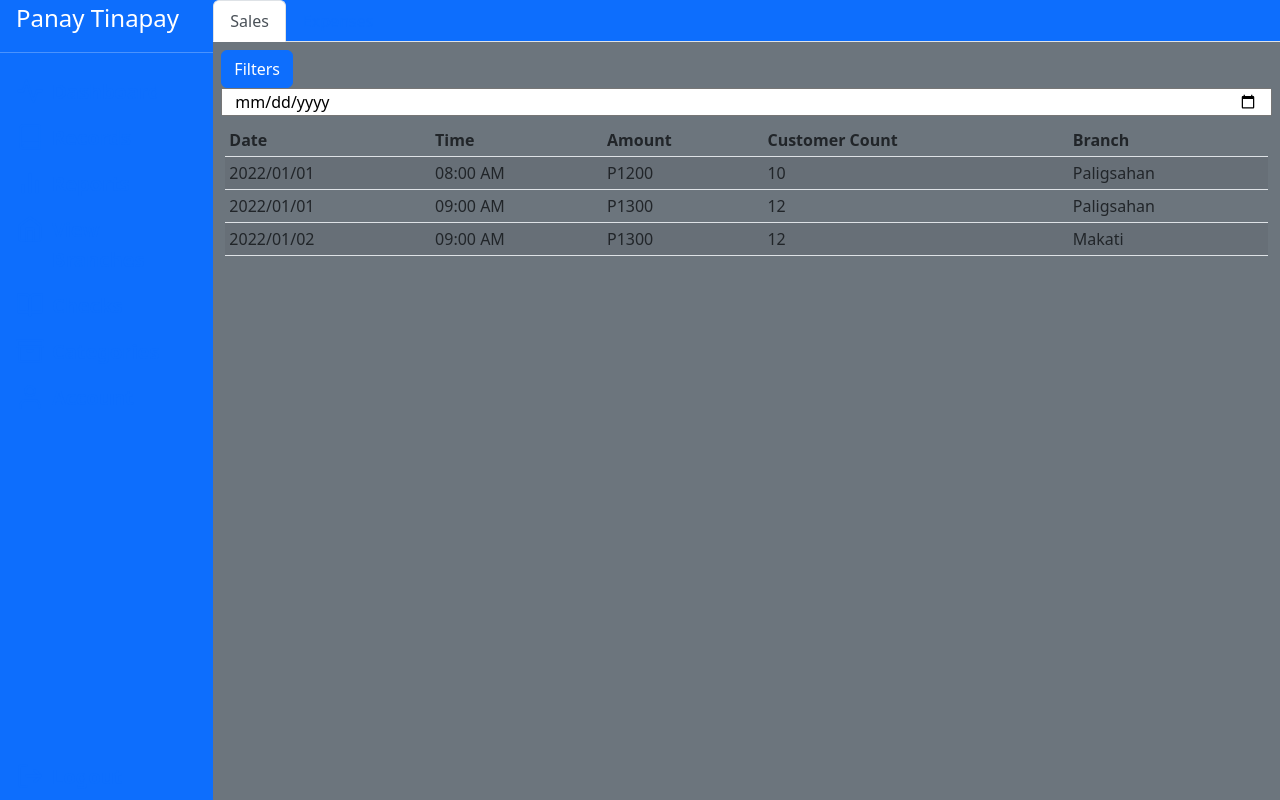
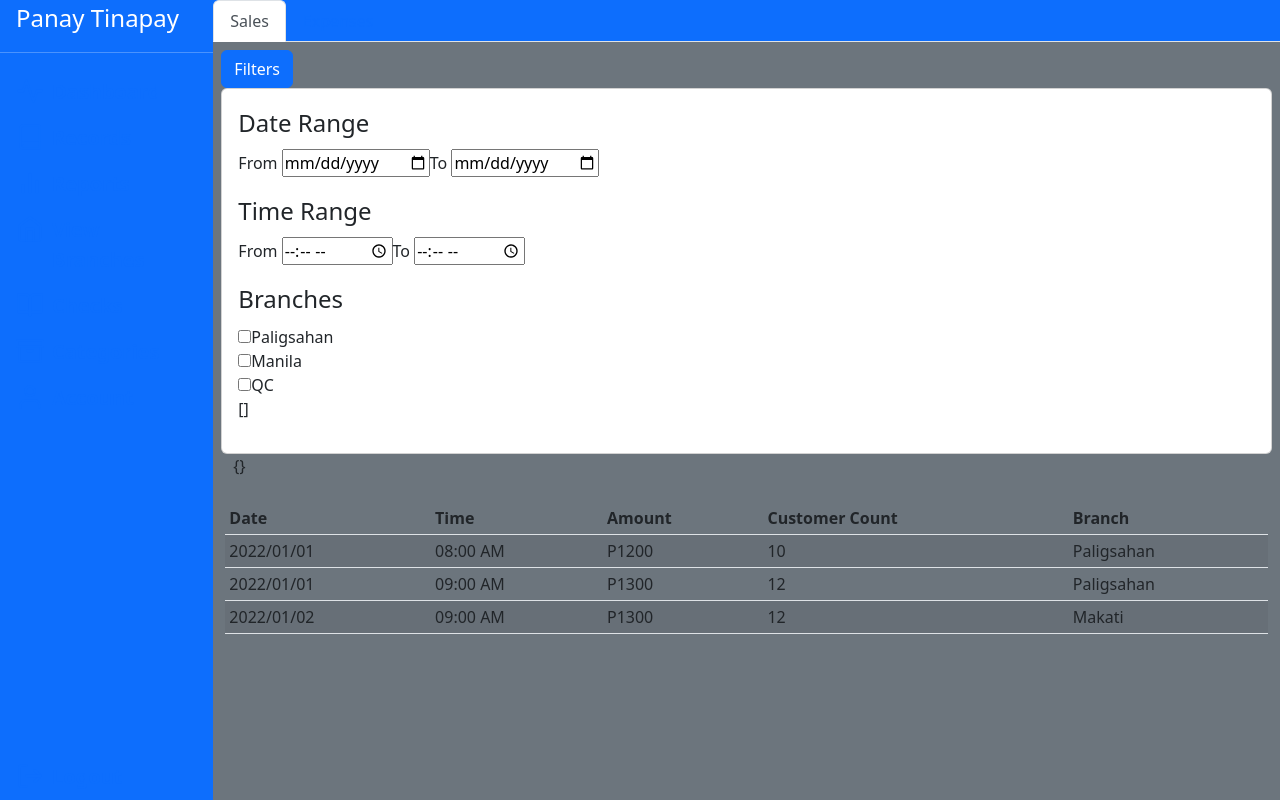
Before and after one commit to jerichosy/CSSWENG-Team-3, a Vue app in the folder panay-app/: page /admin/records/sales in a window 1280 px wide. Built offline with nearby package versions, Linux system fonts and the light colour scheme.

Commit message:
setup structure for sending filter properties to parent component

```diff
--- a/panay-app/src/components/admin/records/FilterMenu.vue
+++ b/panay-app/src/components/admin/records/FilterMenu.vue
@@ -11,15 +11,24 @@ export default {
             branchOptions: [{branchName: "Paligsahan"}, {branchName: "Manila"}, {branchName: "QC"}],
             categoryOptions: [{title: "Salary"}, {title: "Grocery"}, {title: "Utilities"},
                             {title: "Food"}, {title: "Gasul"}, {title: "Bakery Items"},
-                            {title: "Rent"}, {title: "Misc."}, {title: "Taxes"}]
-
+                            {title: "Rent"}, {title: "Misc."}, {title: "Taxes"}],
+            filters: {}
         }
     },
+    watch: {
+        filters: {
+            handler(newFilter) {
+                this.$emit('updateFilter', newFilter)
+            },
+            deep: true
+        }
+
+    },
     components: {
-    FilterDropdown,
-    FilterCheckboxDropdown,
-    FilterOptions
-}
+        FilterDropdown,
+        FilterCheckboxDropdown,
+        FilterOptions
+    }
 }
 </script>
 
@@ -32,7 +41,9 @@ export default {
     </div>
 
     <FilterOptions  :branch-options="this.branchOptions"
-                    :category-options="this.categoryOptions"/>
+                    :category-options="this.categoryOptions"
+                    @update-filter="(newFilters) => this.filters = newFilters"
+                    />
 </template>
 
 <style scoped>
--- a/panay-app/src/components/admin/records/FilterOptions.vue
+++ b/panay-app/src/components/admin/records/FilterOptions.vue
@@ -2,16 +2,9 @@
 import FilterCheckboxDropdown from './FilterCheckboxDropdown.vue';
 
 export default {
-    data() {
-        return {
-            dateFrom: '',
-            dateTo: '',
-            timeFrom: '',
-            timeTo: '',
-            checkedBranches: [],
-            checkedCategories: [],
-            itemSearch: ''
-        }
+
+    components: {
+        FilterCheckboxDropdown
     },
 
     props: {
@@ -19,8 +12,28 @@ export default {
         categoryOptions: {type: Array}
     },
 
-    components: {
-        FilterCheckboxDropdown
+    data() {
+        return {
+            filters: {
+                dateFrom: '',
+                dateTo: '',
+                timeFrom: '',
+                timeTo: '',
+                itemSearch: '',
+                checkedBranches: [],
+                checkedCategories: []
+            }
+        }
+    },
+
+    watch: {
+        filters: {
+            handler(newFilter) {
+                this.$emit('updateFilter', newFilter)
+            },
+            deep: true
+        }
+
     },
 
     computed: {
@@ -41,32 +54,44 @@ export default {
     methods: {
         formatDate(date) {
             return date.replace(/-/g, '/' )
+        },
+        formatTime(time) {
+            if (time) {
+                return new Date('1970-01-01T' + time + 'Z')
+                .toLocaleTimeString('en-US',
+                    {timeZone:'UTC',hour12:true,hour:'numeric',minute:'numeric'}
+                );
+            }
+        },
+        updateFilters() {
+            this.$emit('updateFilters', filters)
         }
     }
 }
 </script>
 
 <template>
-    <div class="collapse" id="filterForm" v-if="isSales">
+    <div class="collapse show" id="filterForm" v-if="isSales">
         <div class="card card-body">
             <fieldset>
                 <legend>Date Range</legend>
-                <label for="date-from">From</label> <input type="date" name="date-from" id="date-from" v-model="dateFrom">
-                <label for="date-to">To</label> <input type="date" name="date-to" id="date-to" v-model="dateTo">
-                <p>{{this.formatDate(dateFrom)}} {{this.formatDate(dateTo)}}</p>
+                <label for="date-from">From</label> <input type="date" name="date-from" id="date-from" v-model="filters.dateFrom">
+                <label for="date-to">To</label> <input type="date" name="date-to" id="date-to" v-model="filters.dateTo">
+                <p>{{this.formatDate(this.filters.dateFrom)}} {{this.formatDate(this.filters.dateTo)}}</p>
             </fieldset>
             <fieldset>
                 <legend>Time Range</legend>
-                <label for="time-from">From</label> <input type="time" name="time-from" id="time-from" v-model="timeFrom" >
-                <label for="time-to">To</label> <input type="time" name="time-to" id="time-to" v-model="timeTo" >
-                <p>{{timeFrom}} {{timeTo}}</p>
+                <label for="time-from">From</label> <input type="time" name="time-from" id="time-from" v-model="filters.timeFrom" >
+                <label for="time-to">To</label> <input type="time" name="time-to" id="time-to" v-model="filters.timeTo" >
+                <p>{{formatTime(filters.timeFrom)}} {{formatTime(filters.timeTo)}}</p>
             </fieldset>
             <fieldset>
                 <legend>Branches</legend>
                 <div v-for="branch in branchOptions">
-                    <input type="checkbox" name="branches" :id="branch.branchName.toLowerCase()" :value="branch.branchName" v-model="checkedBranches" />
+                    <input type="checkbox" name="branches" :id="branch.branchName.toLowerCase()" :value="branch.branchName" v-model="filters.checkedBranches" />
                     <label :for="branch.branchName.toLowerCase()">{{branch.branchName}}</label>
                 </div>
+                <p>{{filters.checkedBranches}}</p>
             </fieldset>
         </div>
     </div>
@@ -74,11 +99,12 @@ export default {
     <div class="collapse" id="filterForm" v-if="isExpenses">
         <div class="card card-body">
 
-            <label for="item-search">Item Search</label> <input id="item-search" type="text" v-model="itemSearch">
+            <label for="item-search">Item Search</label> <input id="item-search" type="text" v-model="filters.itemSearch">
             <fieldset>
                 <legend>Date Range</legend>
-                <label for="date-from">From</label> <input id="date-from" type="date" v-model="dateFrom">
-                <label for="date-to">To</label> <input id="date-to" type="date" v-model="dateTo">
+                <label for="date-from">From</label> <input type="date" name="date-from" id="date-from" v-model="filters.dateFrom">
+                <label for="date-to">To</label> <input type="date" name="date-to" id="date-to" v-model="filters.dateTo">
+                <p>{{this.formatDate(this.filters.dateFrom)}} {{this.formatDate(this.filters.dateTo)}}</p>
             </fieldset>
 
             <FilterCheckboxDropdown filter-item-single="branch"
--- a/panay-app/src/views/admin/adminpages/records/SalesView.vue
+++ b/panay-app/src/views/admin/adminpages/records/SalesView.vue
@@ -26,7 +26,8 @@ export default {
                     customerCount: 12,
                     branch: 'Makati'
                 }
-            ]
+            ],
+            filters: {}
         }
     },
     components: {
@@ -38,10 +39,10 @@ export default {
 
 <div class="row m-0 p-2">
     <div class="col p-0 m-0">
-        <FilterMenu />
+        <FilterMenu @update-filter="(newFilters) => this.filters = newFilters"
+                    />
     </div>
-
-    <input type="date"/>
+    <p>{{filters}}</p>
 </div>
 
 <div class="table-responsive row m-0">
```
